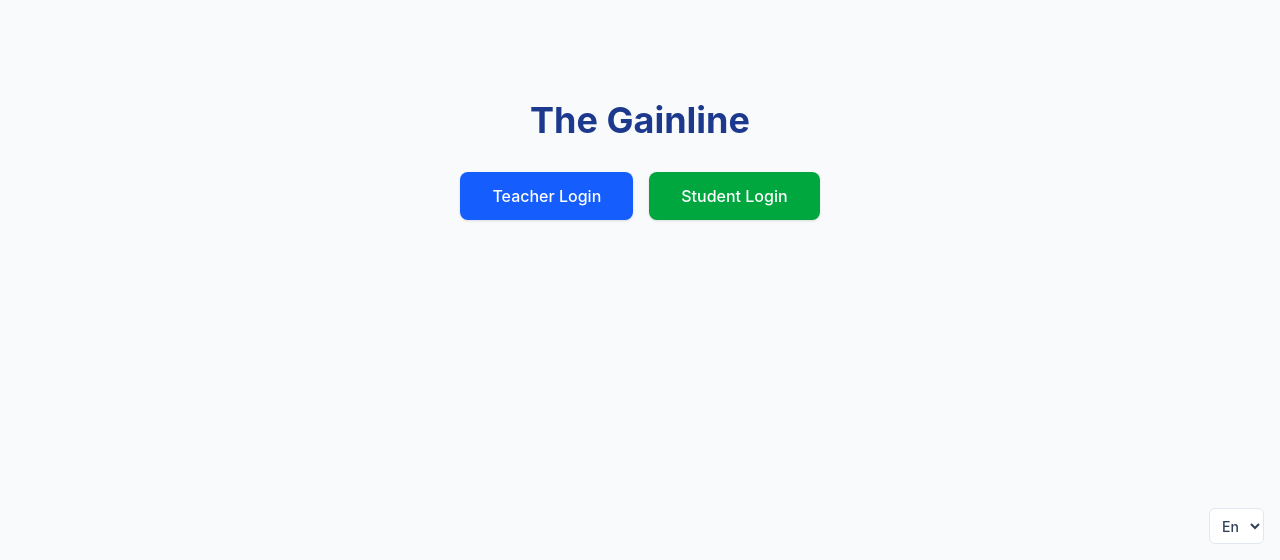
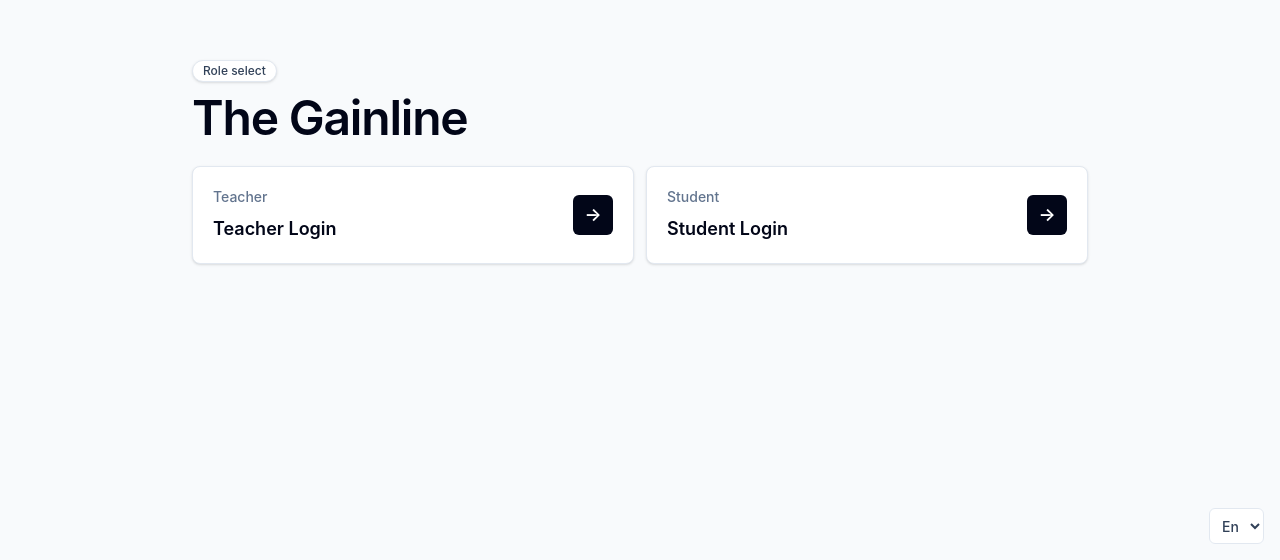
Before and after one commit to AbdessalamAithaqi/PIR, a React (Vite) app in the folder client/: page / in a window 1280 px wide. Shown: the part 240-800 px from the top of the page. Built offline with nearby package versions, Linux system fonts and the light colour scheme.

Commit message:
Update homescreen design to use the same language style as the app

```diff
--- a/client/src/App.tsx
+++ b/client/src/App.tsx
@@ -8,23 +8,40 @@ function Home() {
   const { t } = useI18n();
 
   return (
-    <div className="relative flex min-h-screen flex-col items-center justify-center bg-gray-50">
-      <h1 className="mb-8 text-4xl font-bold text-blue-900">{t("app.title")}</h1>
-      <div className="flex gap-4">
-        <Link
-          to="/teacher"
-          className="bg-blue-600 text-white px-8 py-3 rounded-lg font-medium hover:bg-blue-700 transition shadow-sm"
-        >
-          {t("app.teacherLogin")}
-        </Link>
-        <Link
-          to="/student"
-          className="bg-green-600 text-white px-8 py-3 rounded-lg font-medium hover:bg-green-700 transition shadow-sm"
-        >
-          {t("app.studentLogin")}
-        </Link>
+    <main className="min-h-screen bg-slate-50 px-4 py-10 text-slate-950 sm:px-6 lg:px-8">
+      <section className="mx-auto flex min-h-[calc(100vh-5rem)] max-w-4xl flex-col justify-center">
+        <div className="mb-6">
+          <span className="inline-flex items-center rounded-full border border-slate-200 bg-white px-2.5 py-0.5 text-xs font-medium text-slate-700 shadow-sm">
+            {t("app.roleSelect")}
+          </span>
+          <h1 className="mt-3 text-4xl font-semibold tracking-tight sm:text-5xl">{t("app.title")}</h1>
+        </div>
+
+        <div className="grid gap-3 sm:grid-cols-2">
+          <RoleLink to="/teacher" role={t("app.teacherRole")} action={t("app.teacherLogin")} />
+          <RoleLink to="/student" role={t("app.studentRole")} action={t("app.studentLogin")} />
+        </div>
+      </section>
+    </main>
+  );
+}
+
+function RoleLink({ to, role, action }: { to: string; role: string; action: string }) {
+  return (
+    <Link
+      to={to}
+      className="group rounded-lg border border-slate-200 bg-white p-5 text-slate-950 no-underline shadow-sm transition hover:border-slate-300 hover:bg-slate-50 focus:outline-none focus:ring-2 focus:ring-slate-400 focus:ring-offset-2"
+    >
+      <div className="flex items-center justify-between gap-4">
+        <div>
+          <p className="text-sm font-medium text-slate-500">{role}</p>
+          <p className="mt-2 text-lg font-semibold">{action}</p>
+        </div>
+        <span className="inline-flex h-10 w-10 shrink-0 items-center justify-center rounded-md bg-slate-950 text-lg font-semibold text-white transition group-hover:bg-slate-800">
+          &rarr;
+        </span>
       </div>
-    </div>
+    </Link>
   );
 }
 
--- a/client/src/i18n/index.tsx
+++ b/client/src/i18n/index.tsx
@@ -10,6 +10,9 @@ const englishTranslations = {
   "language.aria": "Select language",
 
   "app.title": "The Gainline",
+  "app.roleSelect": "Role select",
+  "app.teacherRole": "Teacher",
+  "app.studentRole": "Student",
   "app.teacherLogin": "Teacher Login",
   "app.studentLogin": "Student Login",
 
@@ -163,6 +166,9 @@ const frenchTranslations: Record<TranslationKey, string> = {
   "language.aria": "Choisir la langue",
 
   "app.title": "The Gainline",
+  "app.roleSelect": "Choix du rôle",
+  "app.teacherRole": "Professeur",
+  "app.studentRole": "Étudiant",
   "app.teacherLogin": "Connexion professeur",
   "app.studentLogin": "Connexion étudiant",
 
```
